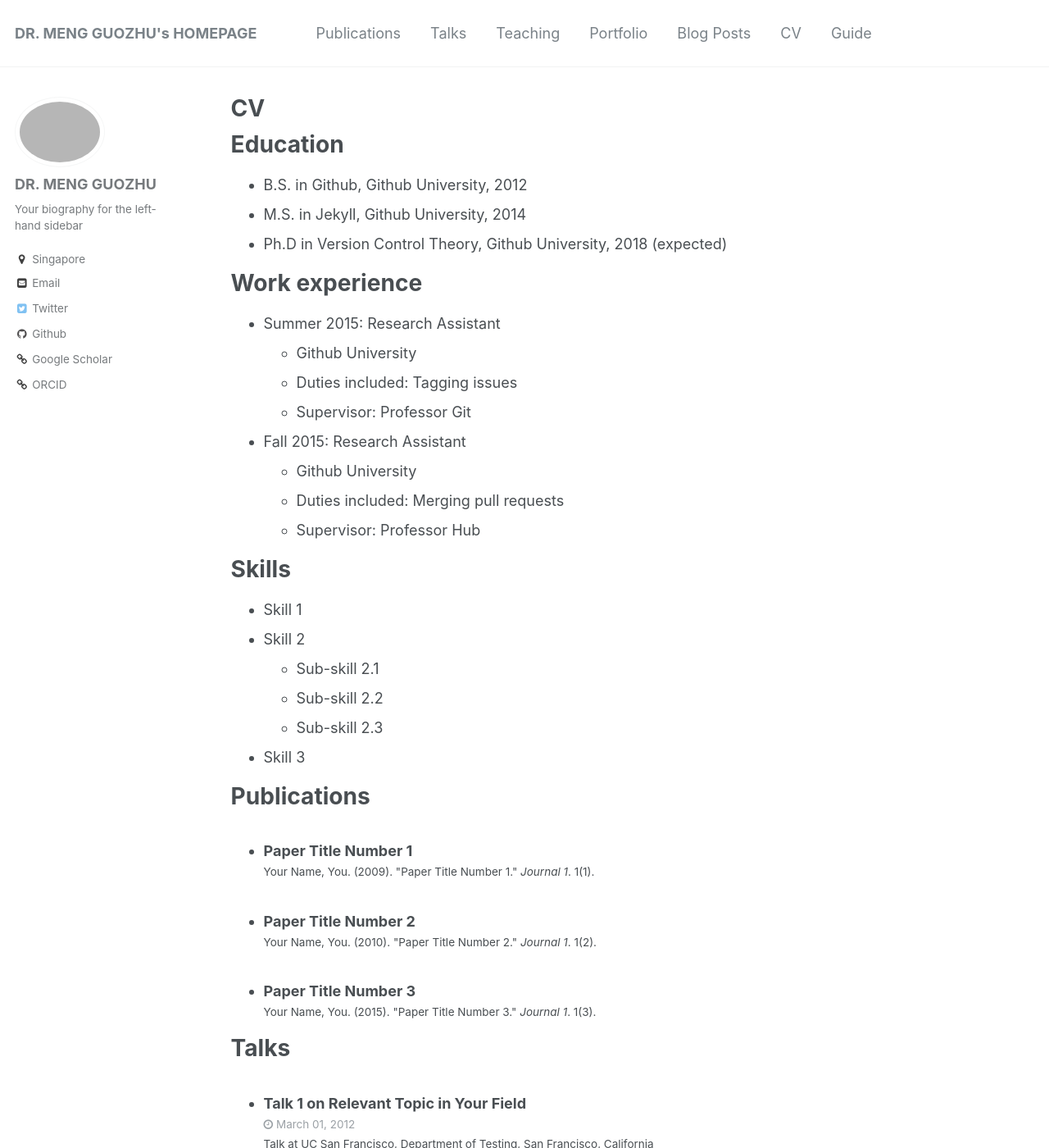
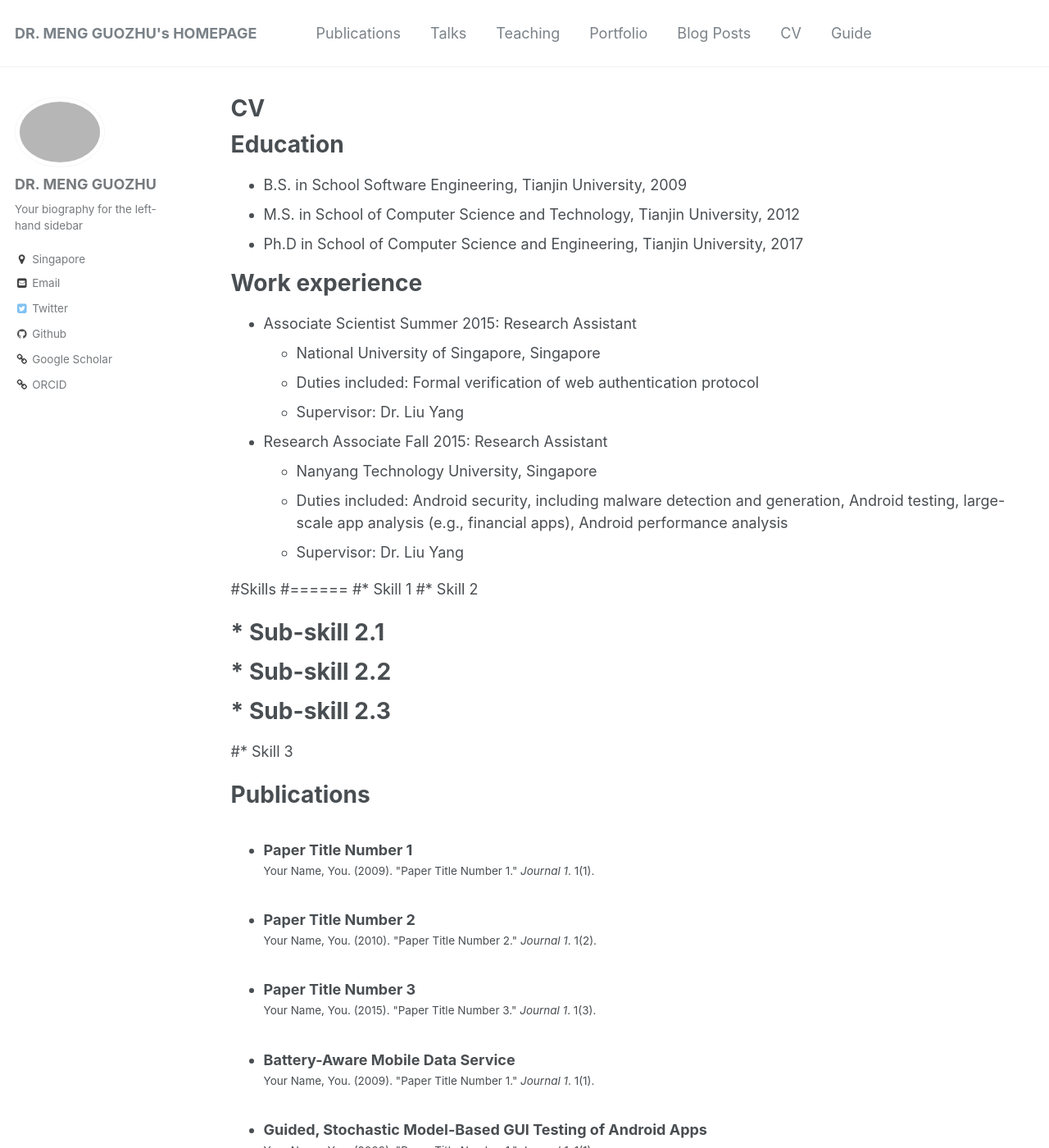
Before and after one commit to impillar/impillar.github.io, a Jekyll site: the page built from _pages/cv.md, in a window 1280 px wide and 1400 px high. Shown: the whole window at 82% size. Built offline with Jekyll 4.4.1, drawn with Linux system fonts in a browser that asks for light colours; some of the changed text lies outside the part shown.

Commit message:
publications

```diff
--- a/_pages/cv.md
+++ b/_pages/cv.md
@@ -11,30 +11,30 @@ redirect_from:
 
 Education
 ======
-* B.S. in Github, Github University, 2012
-* M.S. in Jekyll, Github University, 2014
-* Ph.D in Version Control Theory, Github University, 2018 (expected)
+* B.S. in School Software Engineering, Tianjin University, 2009
+* M.S. in School of Computer Science and Technology, Tianjin University, 2012
+* Ph.D in School of Computer Science and Engineering, Tianjin University, 2017
 
 Work experience
 ======
-* Summer 2015: Research Assistant
-  * Github University
-  * Duties included: Tagging issues
-  * Supervisor: Professor Git
+* Associate Scientist Summer 2015: Research Assistant
+  * National University of Singapore, Singapore
+  * Duties included: Formal verification of web authentication protocol
+  * Supervisor: Dr. Liu Yang
 
-* Fall 2015: Research Assistant
-  * Github University
-  * Duties included: Merging pull requests
-  * Supervisor: Professor Hub
+* Research Associate Fall 2015: Research Assistant
+  * Nanyang Technology University, Singapore
+  * Duties included: Android security, including malware detection and generation, Android testing, large-scale app analysis (e.g., financial apps), Android performance analysis
+  * Supervisor: Dr. Liu Yang
 
-Skills
-======
-* Skill 1
-* Skill 2
-  * Sub-skill 2.1
-  * Sub-skill 2.2
-  * Sub-skill 2.3
-* Skill 3
+#Skills
+#======
+#* Skill 1
+#* Skill 2
+#  * Sub-skill 2.1
+#  * Sub-skill 2.2
+#  * Sub-skill 2.3
+#* Skill 3
 
 Publications
 ======
--- /dev/null
+++ b/_publications/2017-06-01-TMC-Android-Performance-1.md
@@ -0,0 +1,15 @@
+---
+title: "Battery-Aware Mobile Data Service"
+collection: publications
+permalink: /publication/2017-06-01-TMC-Android-Performance-1
+excerpt: 'It is a work of Android performance to optimize the usage of battery' #'This paper is about the number 1. The number 2 is left for future work.'
+date: 2017-09-04
+venue: 'IEEE Transactions on Mobile Computing'
+paperurl: 'http://impillar.github.io/files/tmc2017bmods.pdf'
+citation: 'Your Name, You. (2009). &quot;Paper Title Number 1.&quot; <i>Journal 1</i>. 1(1).'
+---
+This paper is about the number 1. The number 2 is left for future work.
+
+[Download paper here](http://academicpages.github.io/files/paper1.pdf)
+
+Recommended citation: Your Name, You. (2009). "Paper Title Number 1." <i>Journal 1</i>. 1(1).
--- /dev/null
+++ b/_publications/2017-09-04-FSE-Android-Testing.md
@@ -0,0 +1,15 @@
+---
+title: "Guided, Stochastic Model-Based GUI Testing of Android Apps"
+collection: publications
+permalink: /publication/2017-09-04-FSE-Android-Testing
+excerpt: 'It is a work of Android app testing for identifying bugs in code' #'This paper is about the number 1. The number 2 is left for future work.'
+date: 2017-09-04
+venue: '11th Joint Meeting of the European Software Engineering Conference and the ACM SIGSOFT Symposium on the Foundations of Software Engineering'
+paperurl: 'http://impillar.github.io/files/fse2017stoat.pdf'
+citation: 'Your Name, You. (2009). &quot;Paper Title Number 1.&quot; <i>Journal 1</i>. 1(1).'
+---
+This paper is about the number 1. The number 2 is left for future work.
+
+[Download paper here](http://academicpages.github.io/files/paper1.pdf)
+
+Recommended citation: Your Name, You. (2009). "Paper Title Number 1." <i>Journal 1</i>. 1(1).
```
